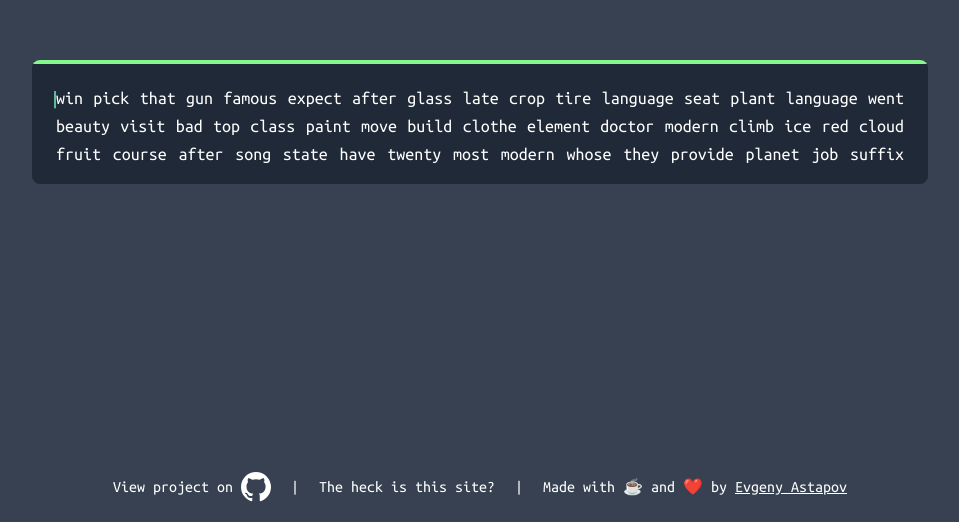
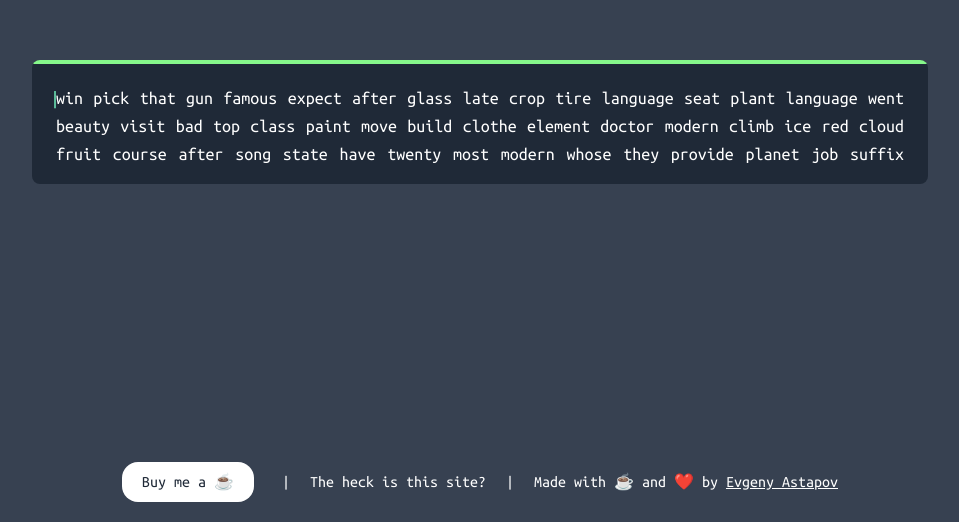
Before and after one commit to Evgastap/aesthetic-typer, a React (Create React App) app: page / in a window 1280 px wide. Shown: the part 278-800 px from the top of the page, without its empty margins (160-1119 px from the left). Built offline with nearby package versions, Linux system fonts and the light colour scheme.

Commit message:
Added coffee, improved line breaks.

```diff
--- a/src/App.tsx
+++ b/src/App.tsx
@@ -40,13 +40,14 @@ const App = () => {
               layout
               initial={{ opacity: 0 }}
               animate={{ opacity: 1 }}
-              className="w-full text-justify font-ubuntu max-h-20 overflow-hidden px-1"
+              className="w-full font-ubuntu max-h-20 overflow-hidden px-1"
             >
               {/* div to scroll text after user types > 2 lines */}
               <motion.div
                 animate={{
                   y: `${-1.75 * Math.max(0, lines.linesTyped - 1)}rem`,
                 }}
+                className="text-justify "
               >
                 <CorrectWords prevString={words.prevString} />
                 <Cursor />
--- a/src/molecules/Dashboard.tsx
+++ b/src/molecules/Dashboard.tsx
@@ -123,7 +123,7 @@ const Dashbaord = ({ stats, startTest }: DashboardProps) => {
       />
       <Card
         title="Words typed / WPM"
-        number={stats.wordsTyped[TOTAL_SECONDS - 1]}
+        number={stats.correctKeystrokes.reduce((a, b) => a + b, 0) / 5}
         color="text-darcula-green"
       />
       <motion.div
--- a/src/molecules/Footer.tsx
+++ b/src/molecules/Footer.tsx
@@ -6,42 +6,33 @@ const Footer = () => {
 
   return (
     <>
-      {infoHover !== undefined && <motion.div
+      {infoHover !== undefined && (
+        <motion.div
           className="w-1/2 bg-white rounded-lg shadow-md p-6 absolute top-0 left-1/4"
           initial={{ y: "-125%" }}
           animate={{ y: `${infoHover ? "10px" : "-125%"}` }}
         >
           <span className="w-full  block leading-normal text-gray-800 text-md text-justify">
-          This site was built as a way to measure your typing speed with a
-          pleasent interface. Start typing, and the countdown will begin. As the
-          60 seconds are up, you will see your statistics, such as WPM, errors,
-          keystrokes, and more.
+            This site is a game built to measure your typing speed with a clean,
+            pleasent interface. Start typing, and the countdown will begin.
+            Become one with your keyboard, and enjoy the minimal look. As the 60
+            seconds are up, you will see your statistics, such as WPM, errors,
+            keystrokes, and more. Oh, and I only learned afterwards that
+            monkeytype.com exists :(
           </span>
-      </motion.div>}
+        </motion.div>
+      )}
 
       <footer className="absolute w-full bottom-5 flex flex-row justify-center items-center text-white font-ubuntu">
         <a
-          href="https://github.com/Evgastap/aesthetic-typer"
+          href="https://www.buymeacoffee.com/evgastap"
           target="_blank"
           rel="noreferrer"
           className="flex justify-center items-center"
         >
-          <span className="mr-2">View project on</span>
-          <svg
-            width="30"
-            height="30"
-            viewBox="0 0 1024 1024"
-            fill="none"
-            xmlns="http://www.w3.org/2000/svg"
-          >
-            <path
-              fillRule="evenodd"
-              clipRule="evenodd"
-              d="M8 0C3.58 0 0 3.58 0 8C0 11.54 2.29 14.53 5.47 15.59C5.87 15.66 6.02 15.42 6.02 15.21C6.02 15.02 6.01 14.39 6.01 13.72C4 14.09 3.48 13.23 3.32 12.78C3.23 12.55 2.84 11.84 2.5 11.65C2.22 11.5 1.82 11.13 2.49 11.12C3.12 11.11 3.57 11.7 3.72 11.94C4.44 13.15 5.59 12.81 6.05 12.6C6.12 12.08 6.33 11.73 6.56 11.53C4.78 11.33 2.92 10.64 2.92 7.58C2.92 6.71 3.23 5.99 3.74 5.43C3.66 5.23 3.38 4.41 3.82 3.31C3.82 3.31 4.49 3.1 6.02 4.13C6.66 3.95 7.34 3.86 8.02 3.86C8.7 3.86 9.38 3.95 10.02 4.13C11.55 3.09 12.22 3.31 12.22 3.31C12.66 4.41 12.38 5.23 12.3 5.43C12.81 5.99 13.12 6.7 13.12 7.58C13.12 10.65 11.25 11.33 9.47 11.53C9.76 11.78 10.01 12.26 10.01 13.01C10.01 14.08 10 14.94 10 15.21C10 15.42 10.15 15.67 10.55 15.59C13.71 14.53 16 11.53 16 8C16 3.58 12.42 0 8 0Z"
-              transform="scale(64)"
-              fill="#ffffff"
-            />
-          </svg>
+          <span className="mr-2 text-gray-800 py-2 px-5 bg-white rounded-2xl">
+            Buy me a ☕️
+          </span>
         </a>
         <div className="ml-5"> | </div>
         <motion.div
@@ -53,7 +44,10 @@ const Footer = () => {
         </motion.div>
         <div className="ml-5"> | </div>
         <div className="ml-5">
-          Made with ☕️ and ❤️ by <a className="underline" href="https://evgenyastapov.com">Evgeny Astapov</a>
+          Made with ☕️ and ❤️ by{" "}
+          <a className="underline" href="https://evgenyastapov.com">
+            Evgeny Astapov
+          </a>
         </div>
       </footer>
     </>
```
Lines whose indentation alone changed are shown as unchanged.
